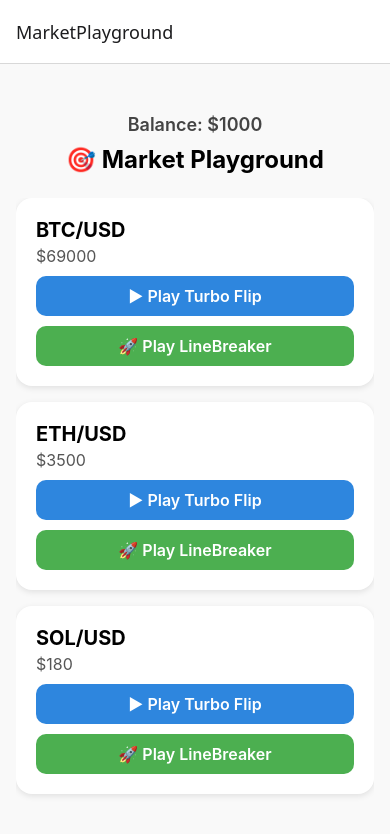
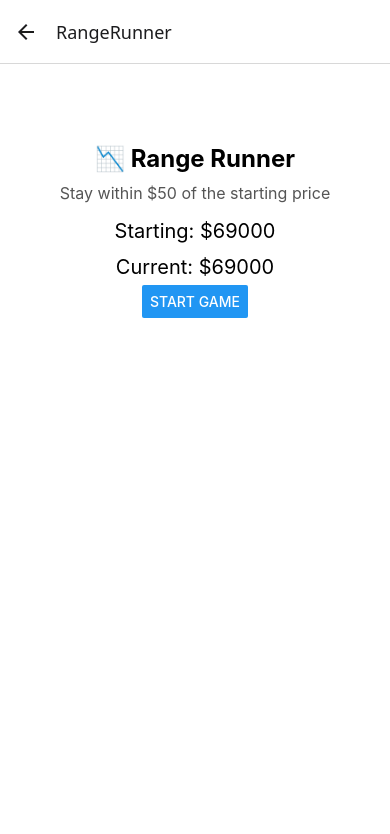
Before and after one commit to msawaged/MarketPlaygroundV3, a React Native app in the folder Documents/BinaryBetApp/: screen /RangeRunner in a window 390 px wide. Shown: the top 834 px of the page. Built offline with nearby package versions, Linux system fonts and the light colour scheme.

Commit message:
Added RangeRunner game and updated Market Playground screen with all 3 game modes

```diff
--- a/Documents/BinaryBetApp/App.js
+++ b/Documents/BinaryBetApp/App.js
@@ -1,3 +1,4 @@
+import RangeRunnerScreen from './src/screens/RangeRunnerScreen';
 import LineBreakerScreen from './src/screens/LineBreakerScreen';
 import React from 'react';
 import { NavigationContainer } from '@react-navigation/native';
@@ -19,6 +20,7 @@ export default function App() {
           <Stack.Screen name="MarketPlayground" component={MarketPlaygroundScreen} />
           <Stack.Screen name="TurboFlip" component={TurboFlipScreen} />
           <Stack.Screen name="LineBreaker" component={LineBreakerScreen} />
+          <Stack.Screen name="RangeRunner" component={RangeRunnerScreen} />
         </Stack.Navigator>
       </NavigationContainer>
     </BalanceProvider>
--- a/Documents/BinaryBetApp/src/screens/MarketPlaygroundScreen.js
+++ b/Documents/BinaryBetApp/src/screens/MarketPlaygroundScreen.js
@@ -12,13 +12,14 @@ const markets = [
 const MarketPlaygroundScreen = ({ navigation }) => {
   const { balance } = useBalance();
 
-  // 🧭 Navigate to a chosen game
+  // 🧭 Navigate to a chosen game screen based on button click
   const handleSelectGame = (marketId, game) => {
     if (game === 'turbo') navigation.navigate('TurboFlip');
     if (game === 'linebreaker') navigation.navigate('LineBreaker');
+    if (game === 'rangerunner') navigation.navigate('RangeRunner');
   };
 
-  // 📦 Render each market with two game buttons
+  // 📦 Render each market card with three game launch buttons
   const renderMarket = ({ item }) => (
     <View style={styles.card}>
       <Text style={styles.marketName}>{item.name}</Text>
@@ -38,6 +39,14 @@ const MarketPlaygroundScreen = ({ navigation }) => {
         onPress={() => handleSelectGame(item.id, 'linebreaker')}
       >
         <Text style={styles.buttonText}>🚀 Play LineBreaker</Text>
+      </TouchableOpacity>
+
+      {/* 🎮 Range Runner Button */}
+      <TouchableOpacity
+        style={[styles.button, styles.rangeRunnerBtn]}
+        onPress={() => handleSelectGame(item.id, 'rangerunner')}
+      >
+        <Text style={styles.buttonText}>📉 Play RangeRunner</Text>
       </TouchableOpacity>
     </View>
   );
@@ -117,6 +126,9 @@ const styles = StyleSheet.create({
   lineBreakerBtn: {
     backgroundColor: '#4caf50',
   },
+  rangeRunnerBtn: {
+    backgroundColor: '#ff9800',
+  },
   buttonText: {
     fontSize: 16,
     color: '#fff',
--- /dev/null
+++ b/Documents/BinaryBetApp/src/screens/RangeRunnerScreen.js
@@ -0,0 +1,97 @@
+import React, { useState, useEffect } from 'react';
+import { View, Text, Button, StyleSheet } from 'react-native';
+
+const RangeRunnerScreen = () => {
+  const [startingPrice, setStartingPrice] = useState(69000); // placeholder
+  const [currentPrice, setCurrentPrice] = useState(69000);
+  const [range, setRange] = useState(50); // user will try to stay inside +/- this range
+  const [countdown, setCountdown] = useState(10);
+  const [gameState, setGameState] = useState('idle');
+  const [result, setResult] = useState(null);
+
+  // 🎮 Start game and simulate price movement
+  const startGame = () => {
+    setGameState('running');
+    setCountdown(10);
+    setStartingPrice(currentPrice);
+    setResult(null);
+  };
+
+  // ⏱ Price drift simulation while game is running
+  useEffect(() => {
+    let interval;
+    if (gameState === 'running') {
+      interval = setInterval(() => {
+        const movement = Math.floor(Math.random() * 11) - 5; // Simulate price drift
+        setCurrentPrice((prev) => prev + movement);
+        setCountdown((prev) => {
+          if (prev <= 1) {
+            clearInterval(interval);
+            const delta = Math.abs(currentPrice - startingPrice);
+            setResult(delta <= range ? '✅ You stayed in range!' : '❌ You broke the range!');
+            setGameState('done');
+            return 0;
+          }
+          return prev - 1;
+        });
+      }, 1000);
+    }
+    return () => clearInterval(interval);
+  }, [gameState]);
+
+  return (
+    <View style={styles.container}>
+      <Text style={styles.header}>📉 Range Runner</Text>
+      <Text style={styles.subtext}>Stay within ${range} of the starting price</Text>
+      <Text style={styles.price}>Starting: ${startingPrice}</Text>
+      <Text style={styles.price}>Current: ${currentPrice}</Text>
+
+      {gameState === 'idle' && (
+        <Button title="Start Game" onPress={startGame} />
+      )}
+
+      {gameState === 'running' && (
+        <Text style={styles.countdown}>⏱️ {countdown}s</Text>
+      )}
+
+      {result && (
+        <Text style={[styles.result, { color: result.includes('✅') ? 'green' : 'red' }]}>{result}</Text>
+      )}
+    </View>
+  );
+};
+
+export default RangeRunnerScreen;
+
+const styles = StyleSheet.create({
+  container: {
+    flex: 1,
+    paddingTop: 80,
+    paddingHorizontal: 24,
+    alignItems: 'center',
+    backgroundColor: '#fff',
+  },
+  header: {
+    fontSize: 24,
+    fontWeight: 'bold',
+  },
+  subtext: {
+    fontSize: 16,
+    color: '#555',
+    marginVertical: 10,
+  },
+  price: {
+    fontSize: 20,
+    marginVertical: 6,
+  },
+  countdown: {
+    fontSize: 28,
+    color: 'orange',
+    marginVertical: 20,
+  },
+  result: {
+    fontSize: 24,
+    fontWeight: 'bold',
+    marginTop: 20,
+  },
+});
```
